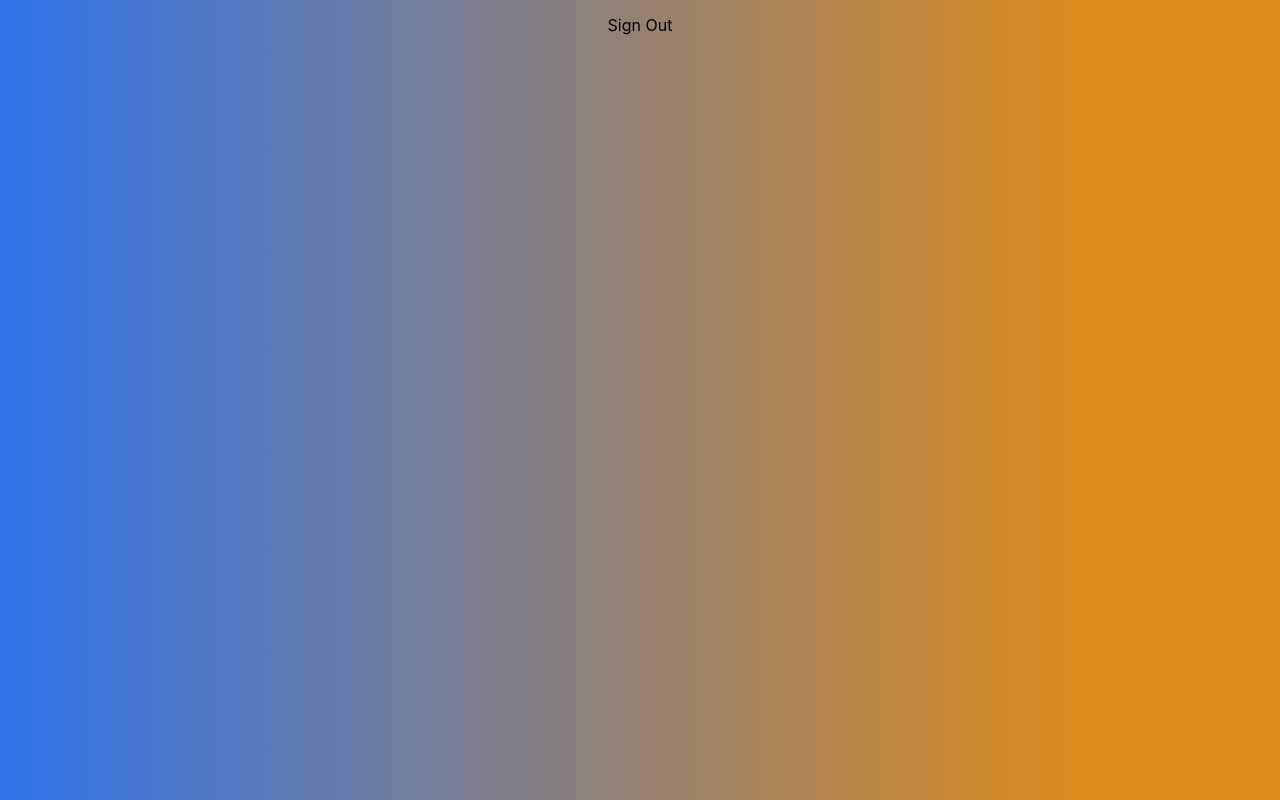
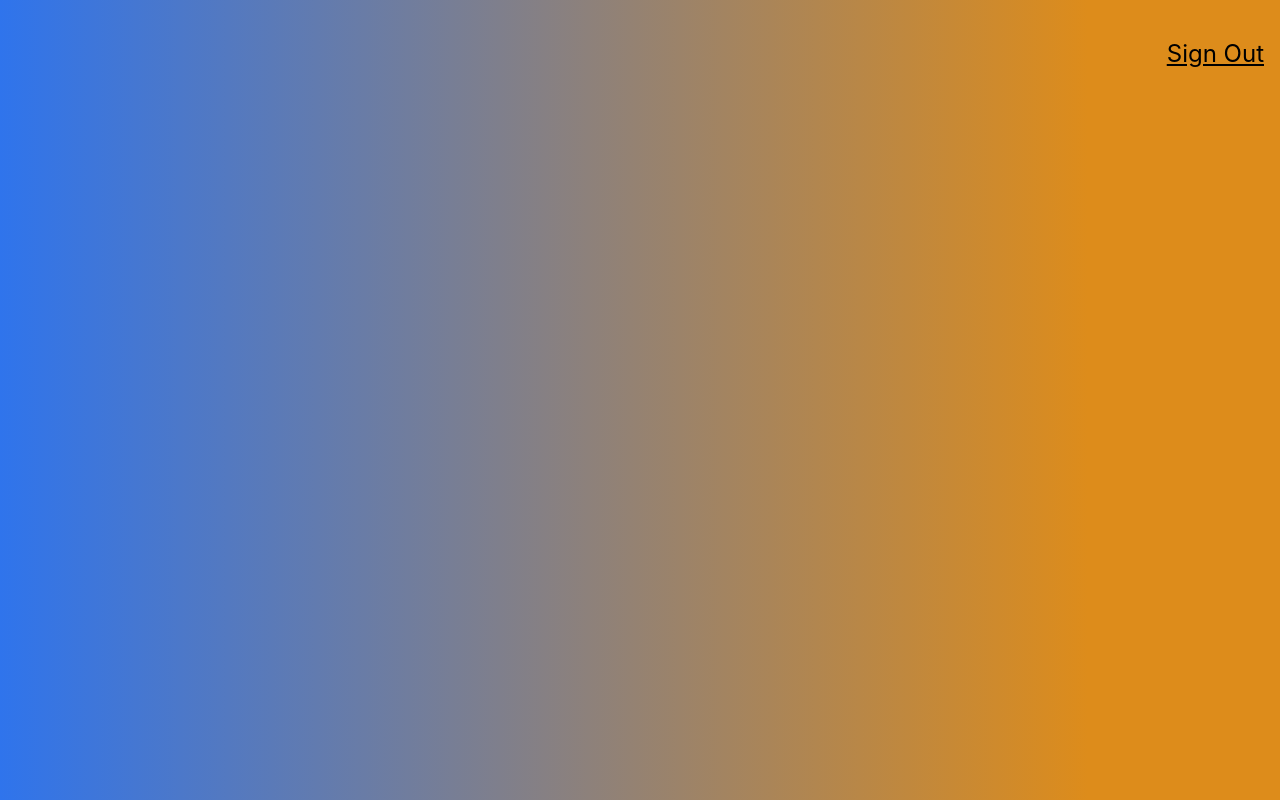
Before and after one commit to maverickamit/facedetectionapp, a React (Create React App) app: page / in a window 1280 px wide. Built offline with nearby package versions, Linux system fonts and the light colour scheme.

Commit message:
added styling to navigation

```diff
--- a/src/components/navigation/navigation.js
+++ b/src/components/navigation/navigation.js
@@ -2,8 +2,8 @@
 
 const Navigation = () => {
   return (
-    <nav>
-      <p>Sign Out</p>
+    <nav style={{ display: "flex", justifyContent: "flex-end" }}>
+      <p className="f3 link grow black underline pa3 pointer">Sign Out</p>
     </nav>
   );
 };
```
